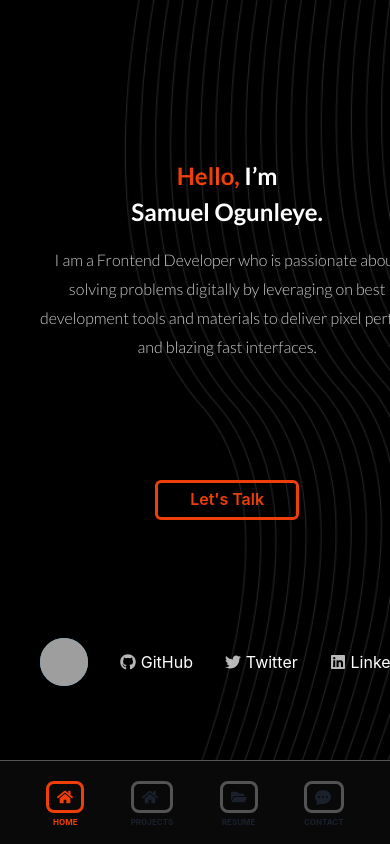
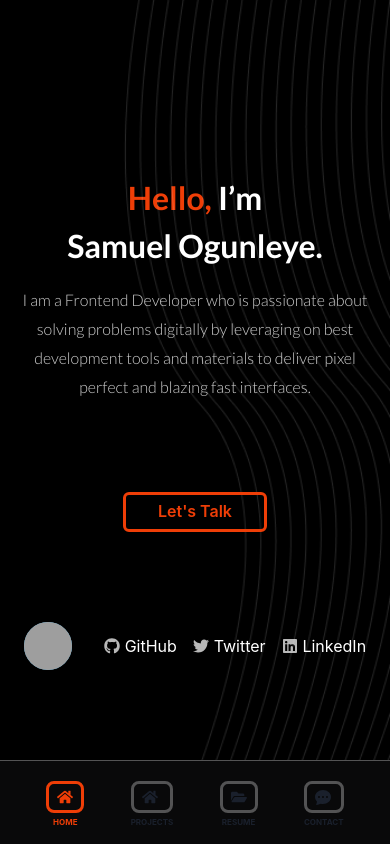
Before and after one commit to Sproff/sproff-portfolio, a React (Create React App) app: page / in a window 390 px wide. Built offline with nearby package versions, Linux system fonts and the light colour scheme; grey boxes are pictures that could not be loaded.

Commit message:
fixed mobile responsiveness

```diff
--- a/src/components/home/Main.jsx
+++ b/src/components/home/Main.jsx
@@ -16,8 +16,8 @@ import { FaGithub, FaLinkedin, FaTwitter } from "react-icons/fa";
 export const Main = () => {
 	return (
 		<Box
-			height="100vh"
-			padding={["2.5rem", "3.5rem", "4.5rem", "2.5rem"]}
+			height={["80vh", "80vh", "100vh", "100vh"]}
+			padding={["0", "0", "4.5rem", "2.5rem"]}
 			display="flex"
 			w={["100%", "100%", "100%", "53%"]}
 		>
@@ -27,11 +27,11 @@ export const Main = () => {
 				justifyContent="space-evenly"
 				alignItems={["center", "center", "center", "flex-start"]}
 			>
-				<Box>
+				<Box px={[".95rem", "1rem", "0", "0"]}>
 					<Text
 						color="#fff"
 						textAlign={["center", "center", "center", "inherit"]}
-						fontSize={["1.5rem", "2rem", "1.7rem", "2rem"]}
+						fontSize={["2rem", "2rem", "1.7rem", "2rem"]}
 						fontFamily="Lato"
 						fontWeight="700"
 					>
@@ -87,7 +87,7 @@ export const Main = () => {
 
 						<Box>
 							<HStack>
-								<Box style={{ marginRight: "2rem" }}>
+								<Box style={{ marginRight: "1rem" }}>
 									<Link
 										href="https://github.com/Sproff"
 										isExternal
@@ -105,7 +105,7 @@ export const Main = () => {
 									</Link>
 								</Box>
 
-								<Box style={{ marginRight: "2rem" }}>
+								<Box style={{ marginRight: "1rem" }}>
 									<Link
 										href="https://twitter.com/dev_sproff"
 										isExternal
--- a/src/layouts/MainLayout.jsx
+++ b/src/layouts/MainLayout.jsx
@@ -7,7 +7,7 @@ import { BackgroundImage } from "../components/common/BackgroundImage";
 
 export const MainLayout = ({ children, isMobile, isProject }) => {
 	return (
-		<Box w="100%" h="100vh" bgColor="#000" overflow="hidden">
+		<Box w="100%" height="100vh" bgColor="#000" overflow="hidden">
 			<Box>
 				<BackgroundImage />
 			</Box>
--- a/src/pages/Contact.jsx
+++ b/src/pages/Contact.jsx
@@ -18,6 +18,7 @@ export const Contact = () => {
 					columns={1}
 					spacing={4}
 					padding={["1.5rem", "1.5rem", "1.5rem", "3rem"]}
+					// mb={["4.3rem", "4.3rem", "4.3rem", "1rem"]}
 				>
 					<Box
 						bgColor="#09090A"
--- a/src/pages/Projects.jsx
+++ b/src/pages/Projects.jsx
@@ -17,13 +17,11 @@ export const Projects = () => {
 	return (
 		<Box w="100%">
 			<MainLayout isMobile={true}>
-				<Box padding={["1.5rem", "1.5rem", "1.5rem", "3rem"]}>
-					<SimpleGrid
-						columns={["1", "1", "2", "2"]}
-						spacing={4}
-						mb="1rem"
-						zIndex="99"
-					>
+				<Box
+					padding={["1.5rem", "1.5rem", "1.5rem", "3rem"]}
+					mb={["4.3rem", "4.3rem", "4.3rem", "1rem"]}
+				>
+					<SimpleGrid columns={["1", "1", "2", "2"]} spacing={4} zIndex="99">
 						{projects.map((project) => {
 							return (
 								<Box
--- a/src/pages/Resume.jsx
+++ b/src/pages/Resume.jsx
@@ -12,6 +12,7 @@ export const Resume = () => {
 					columns={1}
 					spacing={4}
 					padding={["1.5rem", "1.5rem", "1.5rem", "3rem"]}
+					mb={["1.5rem", "1.5rem", "1.5rem", "1rem"]}
 				>
 					<Box
 						bgColor="#09090A"
```
